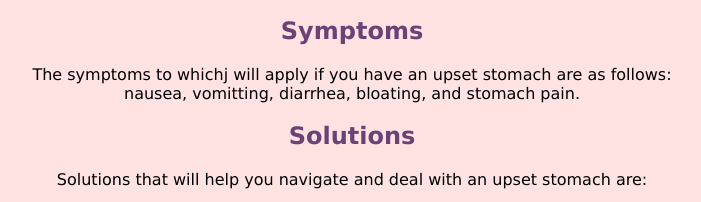
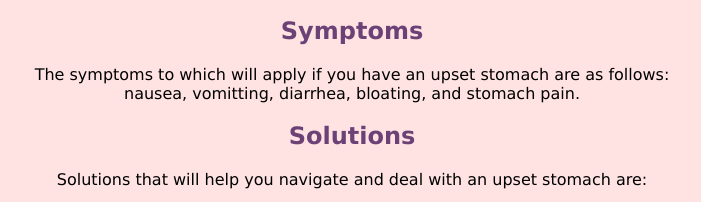
Before and after one commit to MiraiSomnus/MiraiSomnus.github.io, a plain HTML site: page itis3135/client_project/stomach.html in a window 1280 px wide. Shown: the part 790-992 px from the top of the page, 288-989 px from the left. Drawn offline with nearby package versions, Linux system fonts and the light colour scheme; a script that the page names is missing.

Commit message:
grammar errors fixed

```diff
--- a/itis3135/client_project/stomach.html
+++ b/itis3135/client_project/stomach.html
@@ -25,7 +25,7 @@
     </section>
         <!--Symptoms Description-->
         <h2>Symptoms</h2>
-        <p>The symptoms to whichj will apply if you have an upset stomach are as follows:
+        <p>The symptoms to which will apply if you have an upset stomach are as follows:
             nausea, vomitting, diarrhea, bloating, and stomach pain.</p>
         <h2>Solutions</h2>
         <p>Solutions that will help you navigate and deal with an upset stomach are:</p>
```
Also changed, not shown: itis3135/client_project/cold.html (+1 -1 lines).
